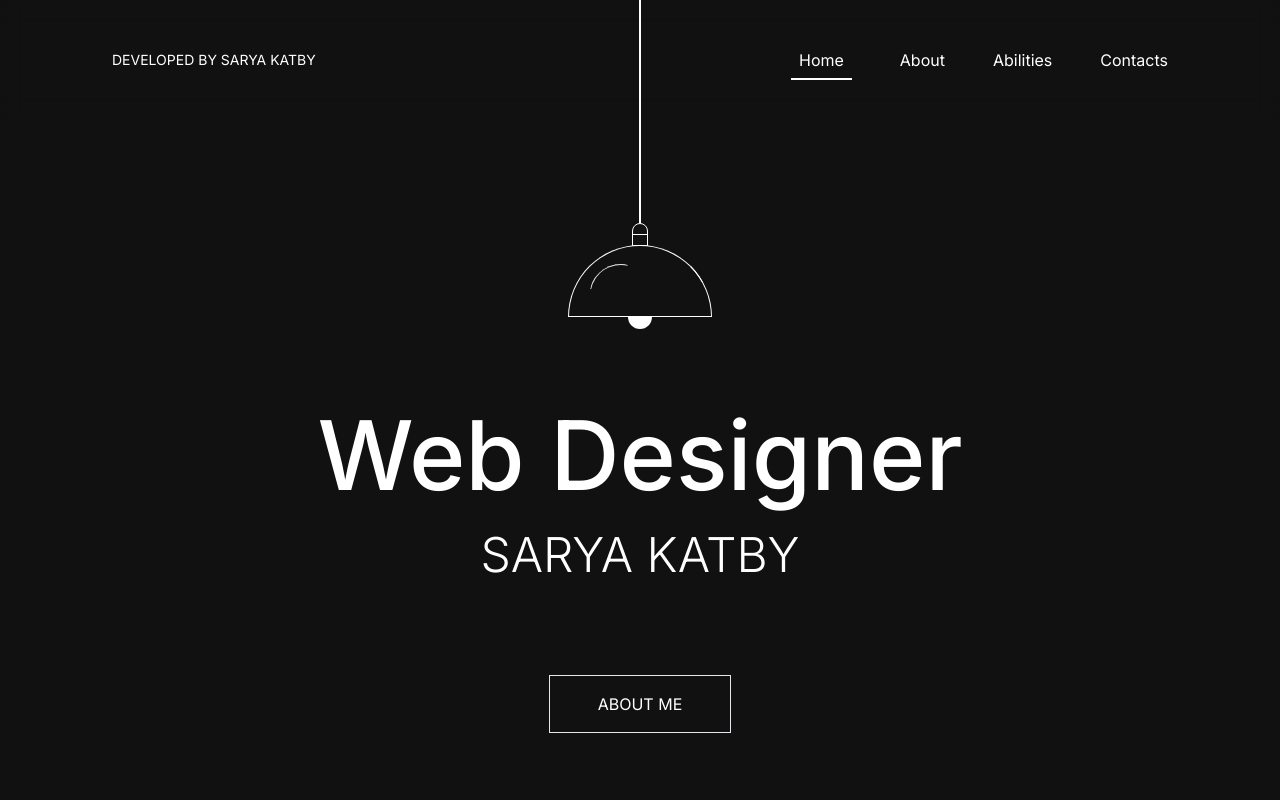
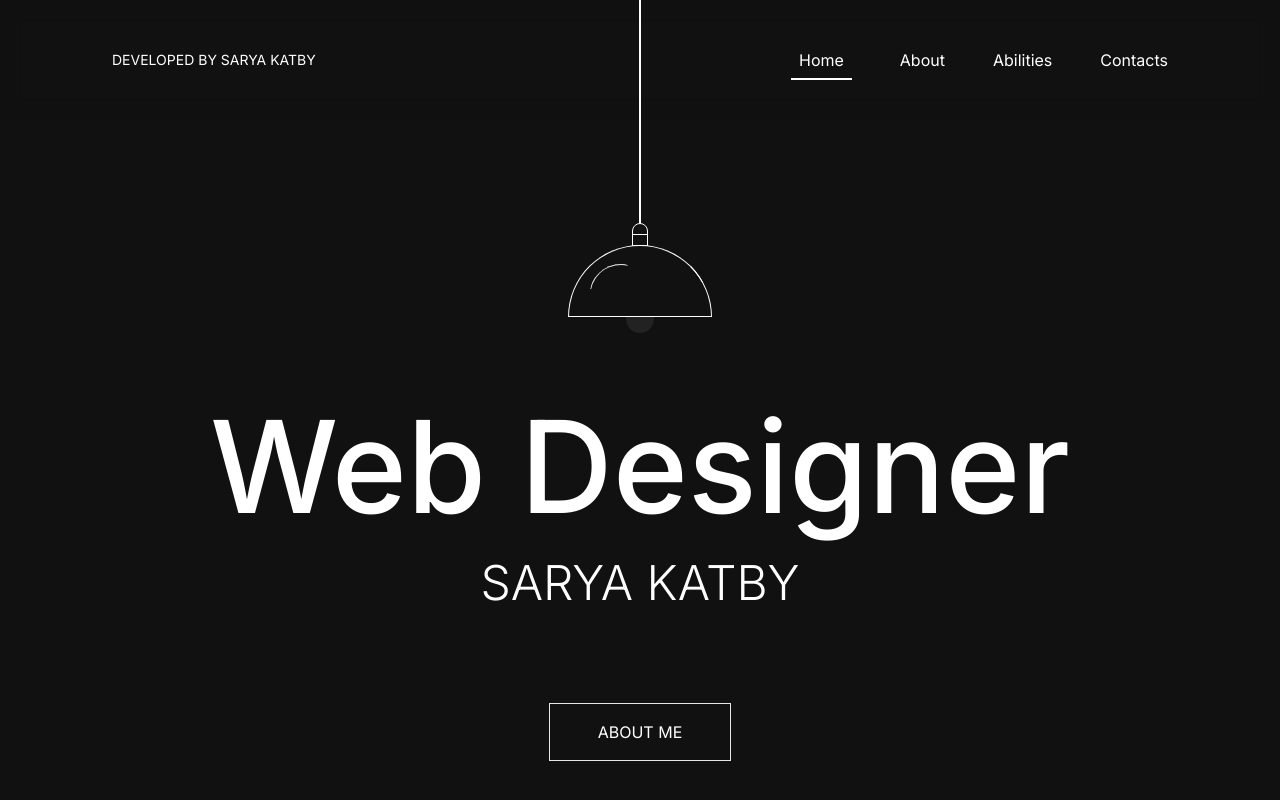
Before and after one commit to SaryaKatbi/lamp-portfolio, a React (Vite) app: page / in a window 1280 px wide. Shown: the top 800 px of the page. Built offline with nearby package versions, Linux system fonts and the light colour scheme.

Commit message:
Adjusting Home page

```diff
--- a/src/components/Lamp.tsx
+++ b/src/components/Lamp.tsx
@@ -9,7 +9,7 @@ const Lamp = () => {
           <div className="absolute mb-2 ml-6 h-8 w-8 rotate-12 rounded-tl-full border-t-[1px]" />
           <div className="absolute mb-2 ml-6 h-8 w-8 rotate-12 rounded-tl-full border-l-[1px]" />
         </div>
-        <div className="h-3 w-6 rounded-b-full bg-white" />
+        <div className="h-4 w-7 rounded-b-full bg-[#222222] transition-colors duration-500 group-hover:bg-white " />
       </div>
     </section>
   );
--- a/src/pages/Home.tsx
+++ b/src/pages/Home.tsx
@@ -10,7 +10,7 @@ const Home = () => {
       </div>
 
       <section className="mt-20 flex h-[700px] flex-col items-center justify-center self-center">
-        <h2 className="mb-7 mt-10 font-secondaryFont text-8xl font-medium">
+        <h2 className="mb-7 mt-16 font-secondaryFont text-9xl font-medium">
           Web Designer
         </h2>
         <h3 className="mb-24 font-secondaryFont text-5xl font-light">
```
